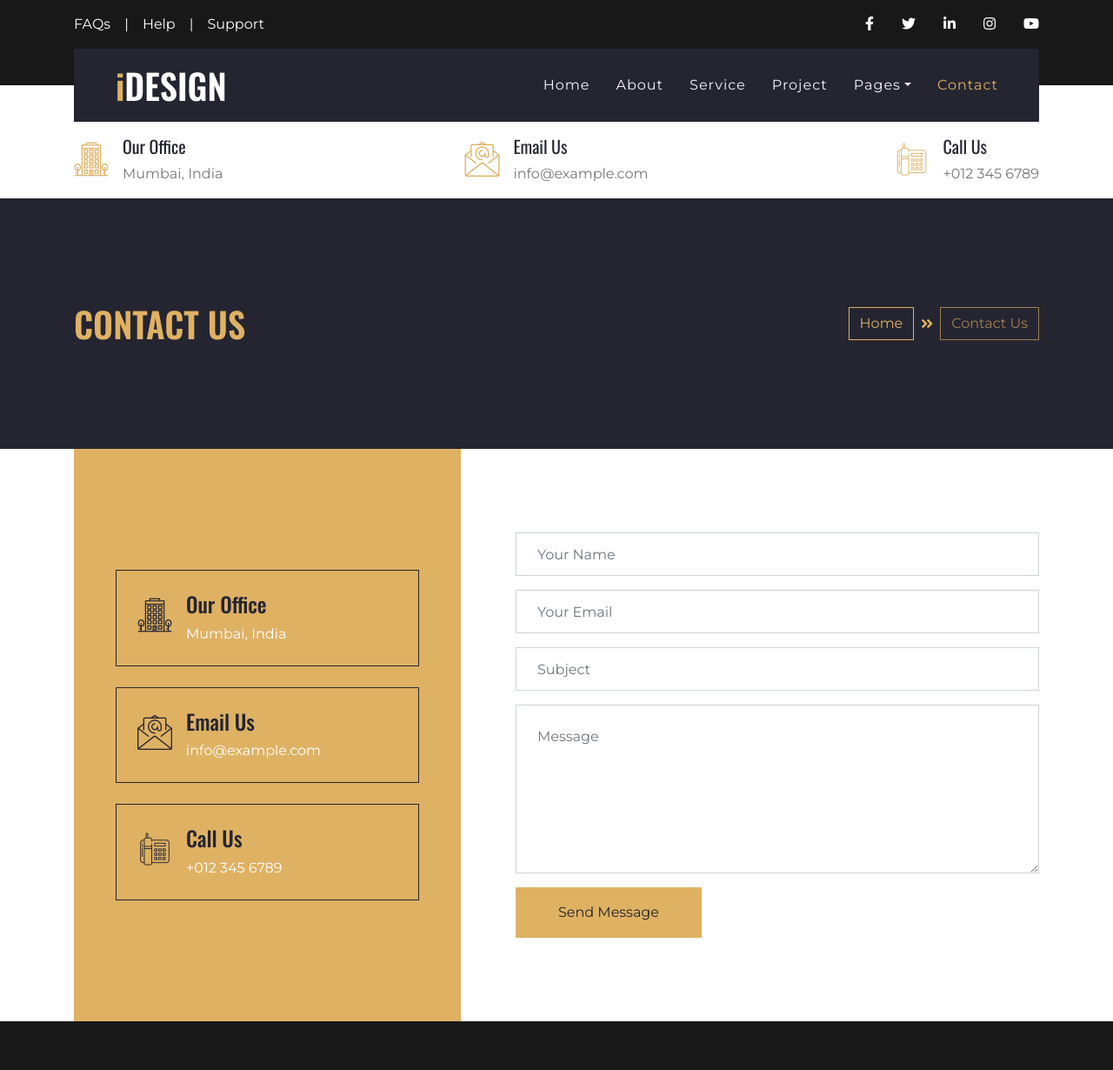
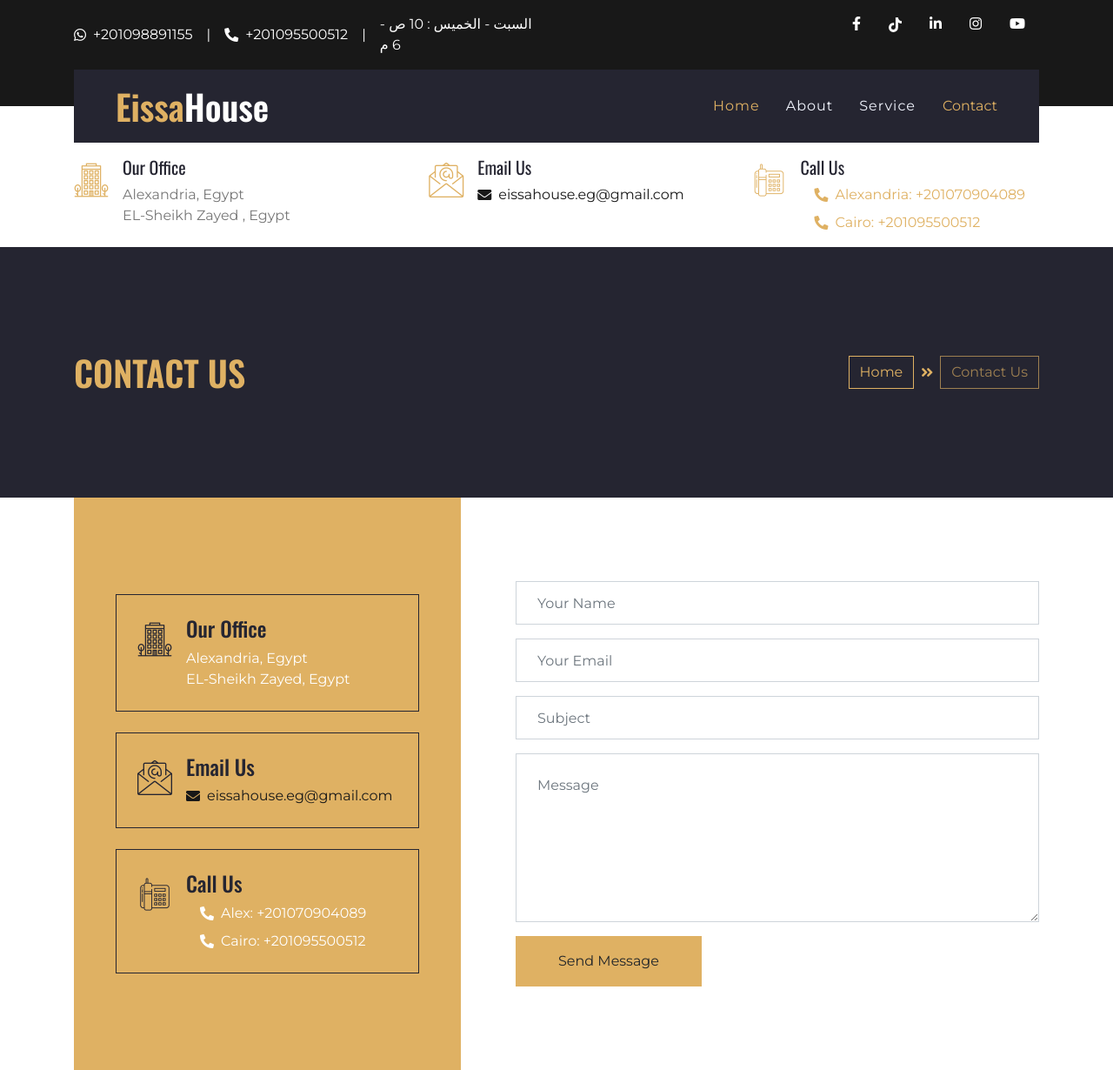
Before and after one commit to Mohammed-abdulaziz-eisa/eissa-house-Interior-Design-Website, a plain HTML site: page contact.html in a window 1280 px wide. Shown: the top 1230 px of the page at 87% size. Drawn offline with nearby package versions, Linux system fonts and the light colour scheme.

Commit message:
Adding Topbar-Navbar-undernav

```diff
--- a/contact.html
+++ b/contact.html
@@ -1,15 +1,16 @@
 <!DOCTYPE html>
-<html lang="en">
+<html lang="en" dir="ltr" id="html">
+
 
 <head>
     <meta charset="utf-8">
-    <title>iDESIGN</title>
+    <title>Eissa House Interior Design | Company in Egypt | Contact</title>
     <meta content="width=device-width, initial-scale=1.0" name="viewport">
     <meta content="Free HTML Templates" name="keywords">
     <meta content="Free HTML Templates" name="description">
 
     <!-- Favicon -->
-    <link href="img/interior.png" rel="icon">
+    <link href="img/eissa_house_title.jpg" rel="icon">
 
     <!-- Google Web Fonts -->
     <link href="https://fonts.googleapis.com/css2?family=Montserrat&family=Oswald:wght@400;500;600&display=swap" rel="stylesheet">
@@ -33,38 +34,57 @@
     <div class="container-fluid bg-dark py-3">
         <div class="container">
             <div class="row">
+                <!-- Contact Info Section -->
                 <div class="col-md-6 text-center text-lg-left mb-2 mb-lg-0">
                     <div class="d-inline-flex align-items-center">
-                        <a class="text-white pr-3" href="">FAQs</a>
+                        <!-- WhatsApp Link -->
+                        <a class="text-white pr-3 d-flex align-items-center" href="https://wa.me/201098891155" target="_blank">
+                            <i class="fab fa-whatsapp mr-2"></i> +201098891155
+                        </a>
                         <span class="text-white">|</span>
-                        <a class="text-white px-3" href="">Help</a>
+                        <!-- Call Link -->
+                        <a class="text-white px-3 d-flex align-items-center" href="tel:+201095500512">
+                            <i class="fas fa-phone-alt mr-2"></i> +201095500512
+                        </a>
                         <span class="text-white">|</span>
-                        <a class="text-white pl-3" href="">Support</a>
+                        <!-- Working Hours -->
+                        <span class="text-white pl-3">السبت - الخميس : 10 ص - 6 م</span>
                     </div>
                 </div>
+
+                <!-- Social Media Section -->
                 <div class="col-md-6 text-center text-lg-right">
                     <div class="d-inline-flex align-items-center">
-                        <a class="text-white px-3" href="">
+                        <!-- Facebook -->
+                        <a class="text-white px-3" href="https://facebook.com/eissahouse" target="_blank">
                             <i class="fab fa-facebook-f"></i>
                         </a>
-                        <a class="text-white px-3" href="">
-                            <i class="fab fa-twitter"></i>
+                        <a class="text-white px-3" href="https://tiktok.com/@eissa.house" target="_blank" aria-label="TikTok">
+                            <svg xmlns="http://www.w3.org/2000/svg" viewBox="0 0 448 512" style="height: 17px; width: 15px; fill: white;">
+                                <path d="M448 209.9a210.1 210.1 0 0 1 -122.8-39.3V349.4A162.6 162.6 0 1 1 185 188.3V278.2a74.6 74.6 0 1 0 52.2 71.2V0l88 0a121.2 121.2 0 0 0 1.9 22.2h0A122.2 122.2 0 0 0 381 102.4a121.4 121.4 0 0 0 67 20.1z" />
+                            </svg>
                         </a>
-                        <a class="text-white px-3" href="">
+                        <!-- LinkedIn -->
+                        <a class="text-white px-3" href="https://linkedin.com/in/eissa-house-aa16a0300/" target="_blank">
                             <i class="fab fa-linkedin-in"></i>
                         </a>
-                        <a class="text-white px-3" href="">
+                        <!-- Instagram -->
+                        <a class="text-white px-3" href="https://instagram.com/eissa.house/" target="_blank">
                             <i class="fab fa-instagram"></i>
                         </a>
-                        <a class="text-white pl-3" href="">
+                        <!-- YouTube -->
+                        <a class="text-white px-3" href="https://www.facebook.com/eissahouse/videos/586417543850443" target="_blank">
                             <i class="fab fa-youtube"></i>
                         </a>
                     </div>
                 </div>
+
             </div>
         </div>
     </div>
     <!-- Topbar End -->
+
+
 
 
     <!-- Navbar Start -->
@@ -72,25 +92,25 @@
         <div class="container position-relative" style="z-index: 9;">
             <nav class="navbar navbar-expand-lg bg-secondary navbar-dark py-3 py-lg-0 pl-3 pl-lg-5">
                 <a href="" class="navbar-brand">
-                    <h1 class="m-0 display-5 text-white"><span class="text-primary">i</span>DESIGN</h1>
+                    <h1 class="m-0 display-5 text-white"><span class="text-primary">Eissa</span>House</h1>
                 </a>
                 <button type="button" class="navbar-toggler" data-toggle="collapse" data-target="#navbarCollapse">
                     <span class="navbar-toggler-icon"></span>
                 </button>
                 <div class="collapse navbar-collapse justify-content-between px-3" id="navbarCollapse">
                     <div class="navbar-nav ml-auto py-0">
-                        <a href="index.html" class="nav-item nav-link">Home</a>
+                        <a href="index.html" class="nav-item nav-link active">Home</a>
                         <a href="about.html" class="nav-item nav-link">About</a>
                         <a href="service.html" class="nav-item nav-link">Service</a>
-                        <a href="project.html" class="nav-item nav-link">Project</a>
+                        <!-- <a href="project.html" class="nav-item nav-link">Project</a>
                         <div class="nav-item dropdown">
                             <a href="#" class="nav-link dropdown-toggle" data-toggle="dropdown">Pages</a>
                             <div class="dropdown-menu rounded-0 m-0">
                                 <a href="blog.html" class="dropdown-item">Blog Grid</a>
                                 <a href="single.html" class="dropdown-item">Blog Detail</a>
-                            </div>
+                            </div> -->
                         </div>
-                        <a href="contact.html" class="nav-item nav-link active">Contact</a>
+                        <a href="contact.html" class="nav-item nav-link">Contact</a>
                     </div>
                 </div>
             </nav>
@@ -108,7 +128,9 @@
                         <h1 class="flaticon-office font-weight-normal text-primary m-0 mr-3"></h1>
                         <div class="d-flex flex-column">
                             <h5>Our Office</h5>
-                            <p class="m-0">Mumbai, India</p>
+                            <p class="m-0">Alexandria, Egypt </p>
+                            <p class="m-0">EL-Sheikh Zayed , Egypt
+                            </p>
                         </div>
                     </div>
                 </div>
@@ -117,7 +139,11 @@
                         <h1 class="flaticon-email font-weight-normal text-primary m-0 mr-3"></h1>
                         <div class="d-flex flex-column">
                             <h5>Email Us</h5>
-                            <p class="m-0">info@example.com</p>
+                            <p class="m-0">
+                                <a href="mailto:eissahouse.eg@gmail.com" class="text-decoration-none text-dark d-flex align-items-center">
+                                    <i class="fas fa-envelope mr-2"></i> eissahouse.eg@gmail.com
+                                </a>
+                            </p>
                         </div>
                     </div>
                 </div>
@@ -126,7 +152,14 @@
                         <h1 class="flaticon-telephone font-weight-normal text-primary m-0 mr-3"></h1>
                         <div class="d-flex flex-column">
                             <h5>Call Us</h5>
-                            <p class="m-0">+012 345 6789</p>
+                            <!-- Alexandria -->
+                            <a class="text-decoration-none px-3 d-flex align-items-center mb-2" href="tel:+201070904089">
+                                <i class="fas fa-phone-alt mr-2"></i> Alexandria: +201070904089
+                            </a>
+                            <!-- Cairo -->
+                            <a class="text-decoration-none px-3 d-flex align-items-center" href="tel:+201095500512">
+                                <i class="fas fa-phone-alt mr-2"></i> Cairo: +201095500512
+                            </a>
                         </div>
                     </div>
                 </div>
@@ -166,21 +199,33 @@
                             <h1 class="flaticon-office font-weight-normal text-secondary m-0 mr-3"></h1>
                             <div class="d-flex flex-column">
                                 <h4>Our Office</h4>
-                                <p class="m-0 text-white">Mumbai, India</p>
+                                <p class="m-0 text-white">Alexandria, Egypt</p>
+                                <p class="m-0 text-white">EL-Sheikh Zayed, Egypt</p>
                             </div>
                         </div>
                         <div class="d-inline-flex border border-secondary p-4 mb-4">
                             <h1 class="flaticon-email font-weight-normal text-secondary m-0 mr-3"></h1>
                             <div class="d-flex flex-column">
                                 <h4>Email Us</h4>
-                                <p class="m-0 text-white">info@example.com</p>
+                                <p class="m-0">
+                                    <a href="mailto:eissahouse.eg@gmail.com" class="text-decoration-none text-dark d-flex align-items-center">
+                                        <i class="fas fa-envelope mr-2"></i> eissahouse.eg@gmail.com
+                                    </a>
+                                </p>
                             </div>
                         </div>
                         <div class="d-inline-flex border border-secondary p-4">
                             <h1 class="flaticon-telephone font-weight-normal text-secondary m-0 mr-3"></h1>
                             <div class="d-flex flex-column">
                                 <h4>Call Us</h4>
-                                <p class="m-0 text-white">+012 345 6789</p>
+                            <!-- Alexandria -->
+                            <a class="text-white px-3 d-flex align-items-center mb-2" href="tel:+201070904089">
+                                <i class="fas fa-phone-alt mr-2"></i> Alex: +201070904089
+                            </a>
+                            <!-- Cairo -->
+                            <a class="text-white px-3 d-flex align-items-center" href="tel:+201095500512">
+                                <i class="fas fa-phone-alt mr-2"></i> Cairo: +201095500512
+                            </a>
                             </div>
                         </div>
                     </div>
@@ -217,14 +262,15 @@
     <!-- Contact End -->
 
 
+
     <!-- Footer Start -->
     <div class="container-fluid bg-dark text-white py-5 px-sm-3 px-md-5">
         <div class="row pt-5">
             <div class="col-lg-3 col-md-6 mb-5">
                 <h4 class="text-primary mb-4">Get In Touch</h4>
-                <p><i class="fa fa-map-marker-alt mr-2"></i>Mumbai, India</p>
-                <p><i class="fa fa-phone-alt mr-2"></i>+012 345 67890</p>
-                <p><i class="fa fa-envelope mr-2"></i>info@example.com</p>
+                <p><i class="fa fa-map-marker-alt mr-2"></i>Alexandria, Egypt</p>
+                <p><i class="fa fa-phone-alt mr-2"></i>+2010 95500512</p>
+                <p><i class="fa fa-envelope mr-2"></i>eissahouse.eg@gmail.com</p>
                 <div class="d-flex justify-content-start mt-4">
                     <a class="btn btn-outline-light rounded-circle text-center mr-2 px-0" style="width: 38px; height: 38px;" href="#"><i class="fab fa-twitter"></i></a>
                     <a class="btn btn-outline-light rounded-circle text-center mr-2 px-0" style="width: 38px; height: 38px;" href="#"><i class="fab fa-facebook-f"></i></a>
@@ -269,8 +315,8 @@
         </div>
         <div class="container border-top border-secondary pt-5">
             <p class="m-0 text-center text-white">
-                &copy;2022 <a class="text-white font-weight-bold" href="#">iDESIGN</a>. All Rights Reserved. Designed by
-                <a class="text-white font-weight-bold" href="#">Valentine Fernandes</a>
+                &copy;2024 <a class="text-white font-weight-bold" href="#">ANAMLs.co</a>. All Rights Reserved. Designed with ♥️ by
+                <a class="text-white font-weight-bold" href="#">Mohamed Abdulaziz Eisa</a>
             </p>
         </div>
     </div>
```
Also changed, not shown: index.html (+0 -5 lines), service.html (+37 -17 lines).
